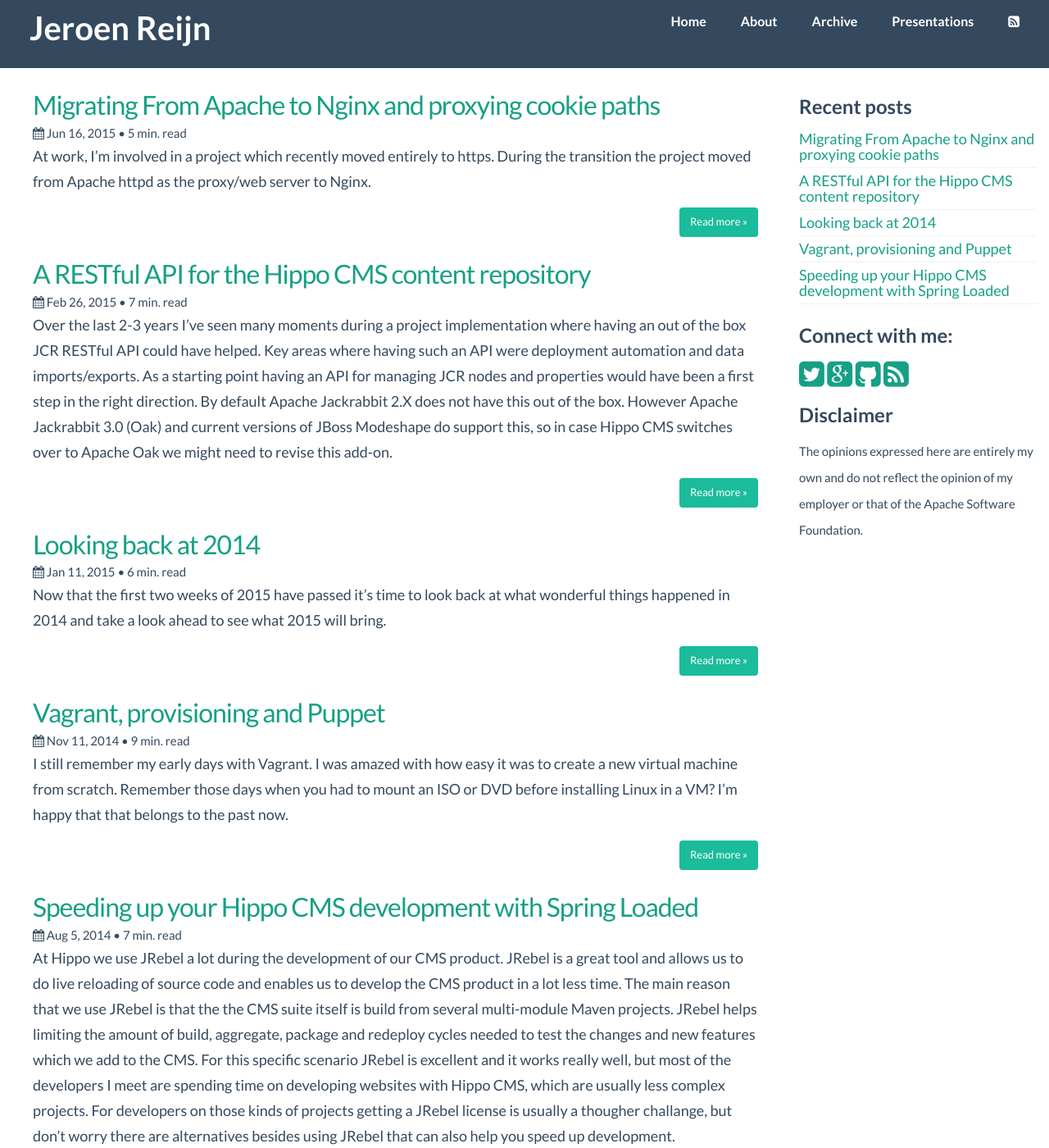
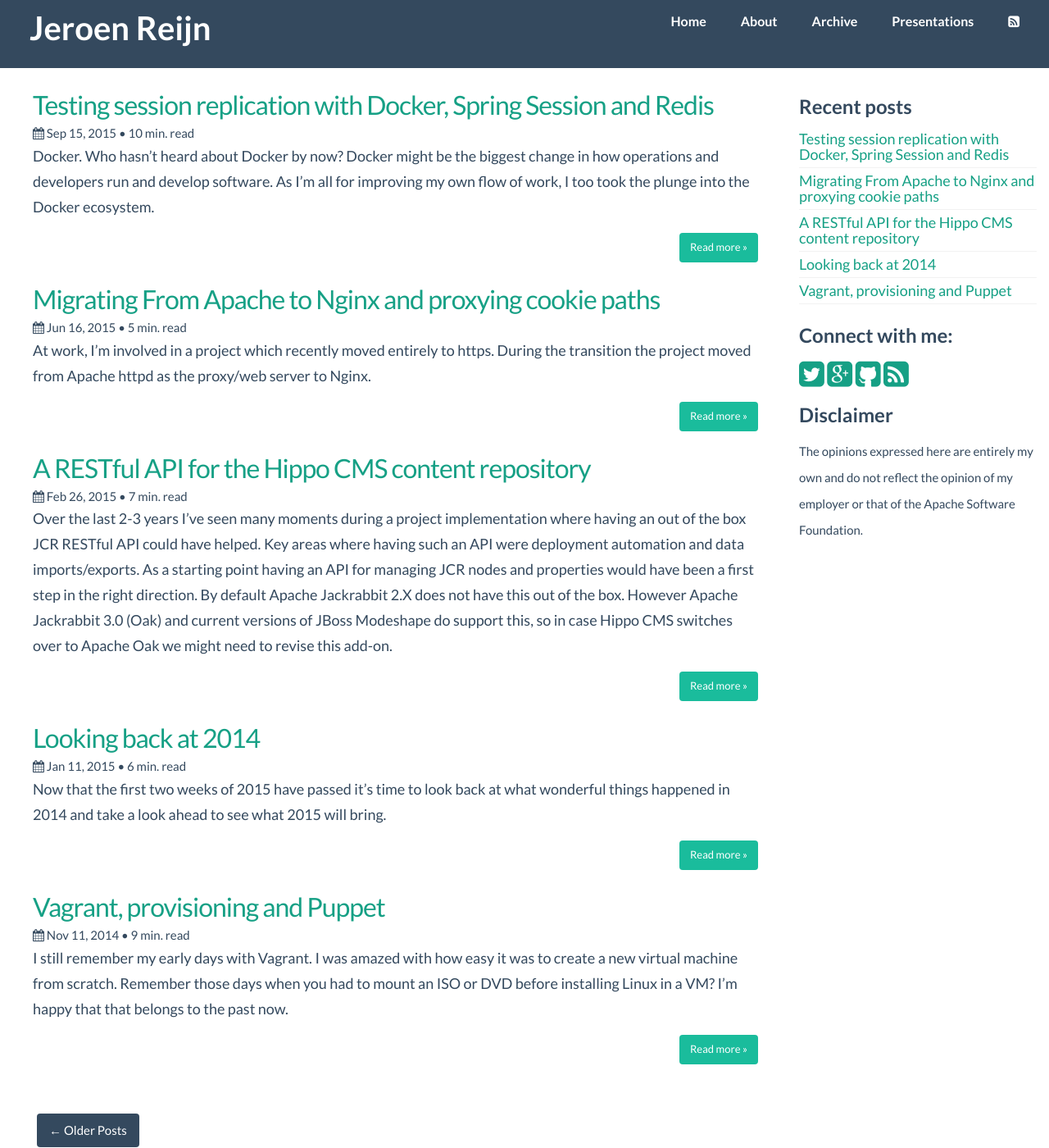
Before and after one commit to jreijn/jreijn.github.com, a Jekyll site: the page built from index.html, in a window 1280 px wide and 1400 px high. Shown: the whole window at 82% size. Built offline with Jekyll 4.4.1, drawn with Linux system fonts in a browser that asks for light colours; Markdown is read by kramdown in place of the engine named in the settings; the list of posts is cut into pages by our own code; some of the changed lines change nothing that is shown.

Commit message:
Add new post on Docker, Spring session and redis

````diff
--- /dev/null
+++ b/_posts/2015-09-15-testing-session-replication-with-docker-compose-redis-spring-session.md
@@ -0,0 +1,241 @@
+---
+title: Testing session replication with Docker, Spring Session and Redis
+layout: post
+date: 2015-09-15 00:07
+
+comments: true
+---
+
+Docker. Who *hasn't* heard about [Docker](https://www.docker.com/) by now? Docker might be __the__ biggest change in how operations and developers run and develop software. As I'm all for improving my own flow of work, I too took the plunge into the Docker ecosystem.
+
+To challenge myself beyond the normal "Hello world", which you can find all over the internet, I wanted to try and mimic a more realistic situation. Docker Compose should make this really simple and easy to do. The central container image repository, [Docker Hub](https://hub.docker.com/), contains a huge amount of ready to use container images. Container images for many well-known applications and operating systems (Ubuntu, MySQL, NodeJS, Nginx, etc) are available inside Docker Hub, but you can also easily create your own container image(s). In this post, we'll use some existing container images and create our own for our custom application.
+
+## The project
+
+The idea I had was simple. In my day to day job at [Hippo (CMS)](http://www.onehippo.com) I mostly work with a stateless framework, so what I wanted to do was build a small demo application with a login that used session replication, so that the user would stay logged in even if one of the containers would be dropped or scaled down.
+
+Before we continue, I assume you have installed docker, docker-compose and have created a VM with docker-machine or boot2docker. I case you have not I would suggest to first follow the [Docker Getting started guide](https://docs.docker.com/machine/get-started/).
+
+## The application
+
+For the application, I chose to use [Spring Boot](http://projects.spring.io/spring-boot/). Spring Boot makes it easy to create stand-alone, production-grade Spring based applications. It's as easy as it sounds. Spring Boot heavily depends on convention over configuration and allows you to get started quickly. The project was going to be a web project and it needed 3 different pages:
+
++ a homepage
++ a login page
++ a welcome 'user' page (after the login)
+
+By using [Spring Security](http://projects.spring.io/spring-security) and whitelisting only request to "/" and "/home", all other pages are behind a login by default. The code snippet below shows how to do this.
+
+``` java
+@Configuration
+@EnableWebMvcSecurity
+public class WebSecurityConfig extends WebSecurityConfigurerAdapter {
+
+    @Override
+    protected void configure(HttpSecurity http) throws Exception {
+        http
+                .authorizeRequests()
+                .antMatchers("/", "/home", "/favicon.ico", "/css/**", "/webjars/**").permitAll()
+                .anyRequest().authenticated()
+                .and()
+                .formLogin()
+                .loginPage("/login")
+                .permitAll()
+                .and()
+                .logout()
+                .permitAll()
+                .logoutSuccessUrl("/")
+                .and().rememberMe();
+    }
+
+    @Autowired
+    public void configureGlobal(AuthenticationManagerBuilder auth) throws Exception {
+        auth
+                .inMemoryAuthentication()
+                .withUser("user").password("password").roles("USER");
+    }
+}
+```
+
+For storing user credentials we use a simple user account in an in-memory authentication store, that's fine for demo purposes. There is some more code for this project, but in this post I'll just highlight the most relevant code. The [entire project](https://github.com/jreijn/spring-session-docker-demo) can be found on GitHub.
+
+### Handling session based logins
+
+Now that we have our user store available, let's move on to handling the HTTP sessions used for maintaining the logged in state of users. There are several approaches to this problem, either use an application container specific handling of sessions or use [Spring Session](projects.spring.io/spring-session/). For this application I went with Spring Session because it has two interesting aspects that do exactly what I need:
+
++ Spring Session makes it easy to replace the HttpSession in an application container (i.e. Tomcat) neutral way
++ Spring Session makes it trivial to support clustered sessions without being tied to an application container specific solution.
+
+Configuring Spring session is pretty straight-forward. All you need to do is create an ``HttpSessionConfig`` object and set the correct Spring annotation.
+
+``` java
+@Configuration
+@EnableRedisHttpSession
+public class HttpSessionConfig {
+
+    @Bean
+    public JedisConnectionFactory connectionFactory() {
+        JedisConnectionFactory connection = new JedisConnectionFactory();
+        connection.setHostName("redis");
+        return connection;
+    }
+}
+```
+
+Spring Session has default support for [Redis](http://redis.io), which is perfect for storing HTTP Session information. To use redis for session storage you will need to add the ``@EnableRedisHttpSession`` annotation and configure the connectionFactory.
+
+Now in order for the __HttpSessionConfig__ to be used we need to initialize it together with our Spring security configuration.
+
+``` java
+public class SecurityInitializer extends
+        AbstractSecurityWebApplicationInitializer {
+
+        public SecurityInitializer() {
+                super(WebSecurityConfig.class, HttpSessionConfig.class);
+        }
+}
+```
+
+For more in-dept installation instructions follow the [Spring Session reference manual](http://docs.spring.io/spring-session/docs/current/reference/html5/guides/httpsession.html).
+
+Now that we've implemented the security and session related code, let's create a package of our application and move on to see how we can containerize it.
+
+```
+mvn clean package
+```
+
+Once Maven is finished we will have an __executable jar__ which can be used to run our application.
+
+## Dockerizing the application
+
+To be able to use the application in a container, we need to create a ``Dockerfile``.
+
+A Dockerfile is simple DSL based descriptor file which describes how to package and run the application.
+
+Let's take a look at the __Dockerfile__ for our application:
+
+```
+FROM java:8
+VOLUME /tmp
+ADD target/demo-0.0.1-SNAPSHOT.jar app.jar
+RUN bash -c 'touch /app.jar'
+EXPOSE 8080
+ENTRYPOINT ["java","-Djava.security.egd=file:/dev/./urandom","-jar","/app.jar"]
+```
+
+In case you are still new to Docker, let's go through the Dockerfile.
+
+For our application to be able to run, we'll be using an existing Java8 image from Docker Hub. It takes care of installing Java and other required dependencies for us.
+
+With the ``ADD`` instruction, we copy our application jar to the filesystem of the container.
+
+By using an ``ENTRYPOINT``, we can run the container as an executable.
+
+The ``EXPOSE`` instruction informs Docker that the container will listen on the specified network port at runtime, in our case port 8080, because that's what Spring Boot runs on by default.
+
+The application can now be launched, but before we do so, let's set up the rest of our infrastructure before we start the containers.
+
+## Load balancing
+
+Now that we have everything in place, we need to let requests flow to the application and jump between the available containers, so that we can validate that we are 'logged in' on all the application nodes. To do this, we can use [HAProxy](http://www.haproxy.org/), a software load balancer.
+
+The guys over at [Tutum](https://www.tutum.co/), The Docker Platform for Dev and Ops, have created a really interesting [HAProxy image](https://github.com/tutumcloud/haproxy) which we can use for our application with minimal configuration effort. The Tutum HAProxy image balances between linked containers and, if launched in Tutum, reconfigures itself when a linked cluster member redeploys, joins or leaves. Even though we are running this locally, it sounds exactly what we need.
+
+![Request flow with different components](/assets/docker-spring-session/request-flow.png)
+
+## Connecting containers with Docker Compose
+
+Docker Compose, "a tool for defining and running complex applications with Docker". With Docker Compose, you can define a multi-container application in a single file. Once that's done, you can spin up the entire setup with a single command.
+
+It's important to understand that docker compose will run all your containers within the same VM / machine. This is fine for local development, but for a production environment you might want to look at using tools like Apache Mesos or Google Kubernetes architecture to distribute the containers across VMs.
+
+For Docker Compose to understand what needs to happen, it requires a ``docker-compose.yml`` descriptor file, which outlines the different applications that make up our overall application architecture. In our specific case, we place the ``docker-compose.yml`` file at the level above our application, so that we can let docker-compose also build our application.
+
+```
+spring-session-docker-demo
+├── app
+│   ├── Dockerfile
+│   ├── pom.xml
+│   └── src
+└── docker-compose.yml
+```
+
+Let's take a look at the descriptor file.
+
+``` yaml
+db:
+  image: redis:3.0.3
+  hostname: redis
+  ports:
+    - "6379:6379"
+app1:
+    build: app
+    links:
+      - "db:redis"
+app2:
+    build: app
+    links:
+      - "db:redis"
+app3:
+    build: app
+    links:
+      - "db:redis"
+haproxy:
+    image: tutum/haproxy:0.2
+    ports:
+      - "80:80"
+      - "1936:1936"
+    links:
+        - app1
+        - app2
+        - app3
+```
+
+As you can see we have 3 different types of applications:
++ apps (our application)
++ haproxy (the load balancer)
++ db (our Redis DB)
+
+By using "links", within the docker-compose file you can link the  applications to each other. For ease of use and since we can't use the auto-discovery feature of Tutums HAProxy, I've just defined the app 3 times.
+
+Now if we want to run the final setup we need to tell docker-compose to build the containers:
+
+```
+docker-compose build
+```
+
+What this will do is create the docker container image(s) if required. In our case, it will download the redis and haproxy image and build our app image.
+
+Now let's start up the containers:
+
+```
+docker-compose up
+```
+
+If all goes well you should see 3 applications during startup:
+
+```
+db_1
+app_1
+app_2
+app_3
+haproxy_1
+```
+
+To figure out if everything is working, we can test this in our local environment. By using docker-machine, we can get the local ip of vm with the running containers.
+
+```
+docker-machine ip dev
+```
+
+Now that we have the ip all we need to do is open up our browser and see the homepage. Without logging in you should see something like:
+
+![Homescreen](/assets/docker-spring-session/welcome-screen.png)
+
+Now if you would request the URL with curl or an anonymous browser you should see the server/node id shift. Now after we login we should still see the welcome message, but now also with the node name an server id.
+
+![Hello screen](/assets/docker-spring-session/hello-user.png)
+
+
+## Summary
+As you can see it's pretty straight-forward to set up session replication with Docker, Spring Session and Redis. It's really easy to test with Docker Compose. The source code for this project can be found on [Github](https://github.com/jreijn/spring-session-docker-demo).
````
Also changed, not shown: assets/docker-spring-session/hello-user.png (added), assets/docker-spring-session/request-flow.png (added), assets/docker-spring-session/welcome-screen.png (added), google97dd7a7851eee3f1.html (line endings or trailing spaces).
